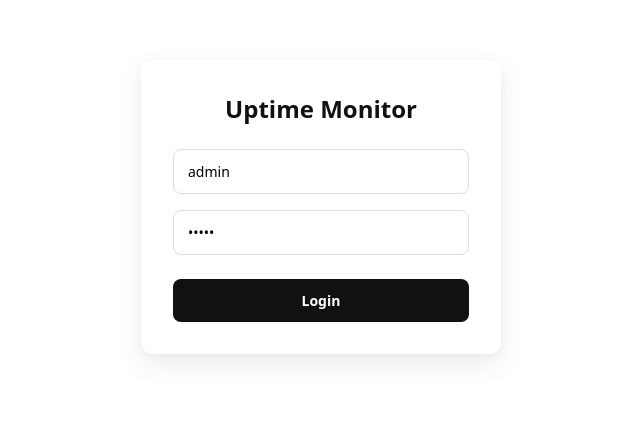
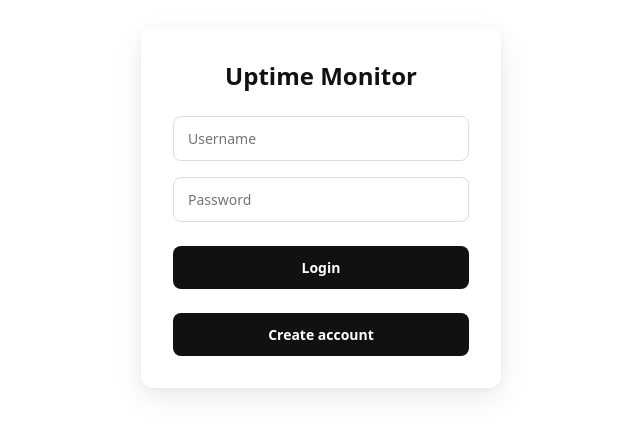
Before and after one commit to knrut/uptime-ui, a React (Vite) app: page / in a window 1280 px wide. Shown: the part 193-626 px from the top of the page, without its empty margins (319-959 px from the left). Built offline with nearby package versions, Linux system fonts and the light colour scheme; no server answers.

Commit message:
feat(auth): add login and registration flow

```diff
--- a/src/Login.jsx
+++ b/src/Login.jsx
@@ -3,23 +3,31 @@ import { api } from "./api";
 import "./Login.css";
 
 export default function Login({ onLoggedIn }) {
-    const [username, setUsername] = useState("admin");
-    const [password, setPassword] = useState("admin");
+    const [username, setUsername] = useState("");
+    const [password, setPassword] = useState("");
     const [err, setErr] = useState(null);
+    const[mode, setMode] = useState("login");
 
     async function submit(e) {
         e.preventDefault();
         setErr(null);
         try {
+            if (mode === "register") {
+                await api("/auth/register", {
+                    method: "POST",
+                    body: JSON.stringify({ username, password }),
+                });
+            }
             await api("/auth/login", {
                 method: "POST",
                 body: JSON.stringify({ username, password }),
             });
             await onLoggedIn();
         } catch (e) {
-            setErr(e.message || "Login failed");
+            setErr(e.message || "Auth failed");
         }
     }
+
 
     return (
         <div className="login-page">
@@ -40,7 +48,16 @@ export default function Login({ onLoggedIn }) {
                         placeholder="Password"
                     />
 
-                    <button type="submit">Login</button>
+                    <button type="submit">
+                        {mode === "login" ? "Login" : "Register"}
+                    </button>
+
+                    <button
+                        type="button"
+                        onClick={() => setMode(m => m === "login" ? "register" : "login")}
+                    >
+                        {mode === "login" ? "Create account" : "Back to login"}
+                    </button>
 
                     {err && <div className="login-error">{err}</div>}
                 </form>
```
